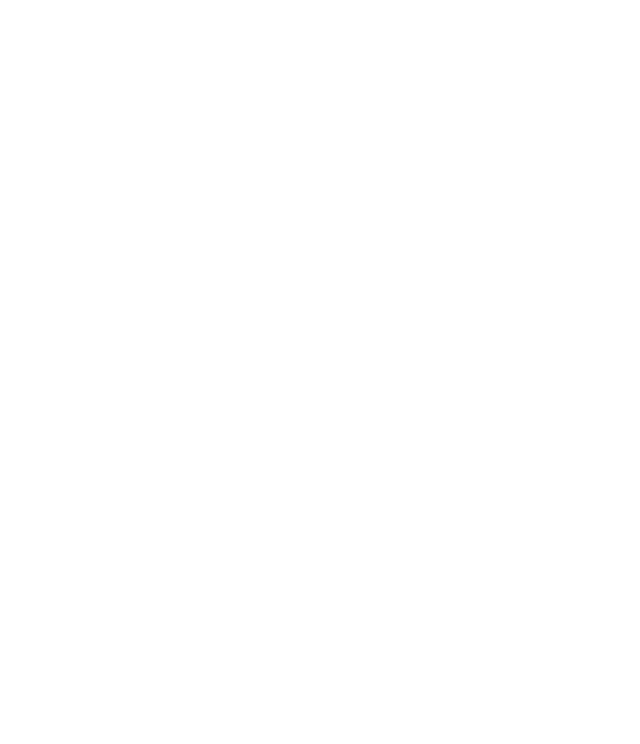
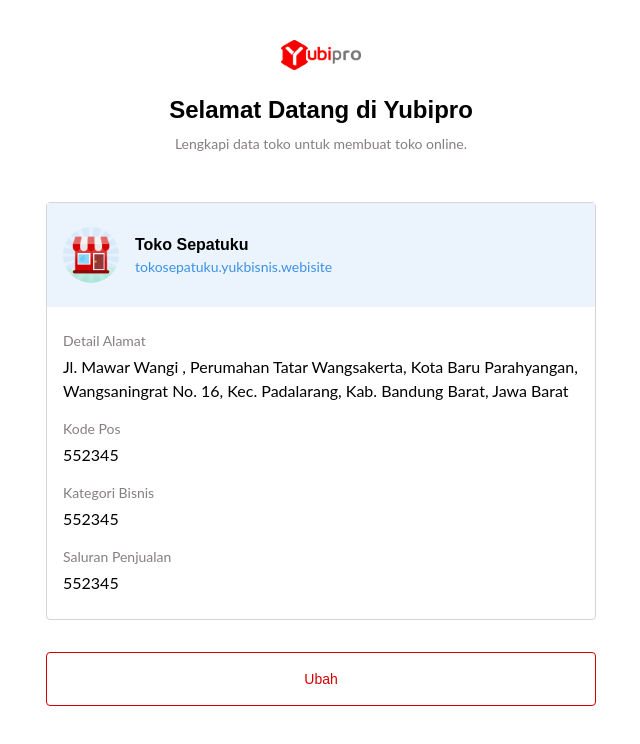
Before and after one commit to hakamfaza/Front-End-YukBisnis, a React (Create React App) app: page /profile in a window 1280 px wide. Before the commit this address had no page. Shown: the top 744 px of the page, without its empty margins (319-959 px from the left). Built offline with nearby package versions, Linux system fonts and the light colour scheme.

Commit message:
add detail store

```diff
--- a/src/components/button/btn-primary.js
+++ b/src/components/button/btn-primary.js
@@ -1,9 +1,9 @@
 import React from 'react';
 
-export default function PrimaryButton() {
+export default function PrimaryButton(params) {
   return (
     <button type="submit" className="bg-primary w-full py-4 text-white rounded mt-8 font-poppins text-sm font-light">
-      Submit
+      {params.title}
     </button>
   );
 }
--- /dev/null
+++ b/src/components/button/btn-secondary.js
@@ -0,0 +1,12 @@
+import React from 'react';
+
+export default function SecondaryButton(params) {
+  return (
+    <button
+      type="submit"
+      className="border-primary border border-spacing-1 w-full py-4 text-primary rounded mt-8 font-poppins text-sm font-light"
+    >
+      {params.title}
+    </button>
+  );
+}
--- a/src/index.css
+++ b/src/index.css
@@ -2,7 +2,7 @@
 @tailwind components;
 @tailwind utilities;
 
-@import url('https://fonts.googleapis.com/css2?family=Lato&family=Poppins:wght@300;400;700&display=swap');
+@import url('https://fonts.googleapis.com/css2?family=Lato:wght@300;400;600;700&family=Poppins:wght@300;400;600;700&display=swap');
 
 * {
   padding: 0;
--- a/src/pages/CreateStore.jsx
+++ b/src/pages/CreateStore.jsx
@@ -4,7 +4,7 @@
 import TextArea from '../components/input/text-area-input';
 import TextInput from '../components/input/text-input';
 import UrlInput from '../components/input/url.input';
-import SelectOption from '../components/select-input';
+import SelectOption from '../components/input/select-input';
 
 export default function CreateStore() {
   return (
@@ -33,7 +33,7 @@
           </div>
           <SelectOption id="category" title="Kategori Bisnis" default="Pilih Kategori Bisnis" />
           <SelectOption id="saluran" title="Saluran Penjualan Utama" default="Pilih Saluran Penjualan Utama" />
-          <PrimaryButton />
+          <PrimaryButton title="Simpan" />
         </div>
       </div>
     </div>
--- /dev/null
+++ b/src/pages/Profile.jsx
@@ -0,0 +1,43 @@
+import React from 'react';
+import logo from '../assets/img/logo.png';
+import store from '../assets/img/store.png';
+import SecondaryButton from '../components/button/btn-secondary';
+
+export default function Profile() {
+  return (
+    <div className="bg-neutral flex justify-center">
+      <div className="bg-white w-[646px] pb-10 pl-12 pr-12">
+        <div className="flex justify-center items-center flex-col p-12 pt-10">
+          <img src={logo} alt="" className="w-20" />
+          <h1 className="font-poppins font-bold text-2xl mt-6">Selamat Datang di Yubipro</h1>
+          <p className="font-lato text-black-60 text-sm mt-2">Lengkapi data toko untuk membuat toko online.</p>
+        </div>
+        <div className="rounded border-solid border border-black-20">
+          <div className="bg-blue-10 flex px-4 py-6 items-center">
+            <img src={store} alt="" className="w-14 h-14 rounded-full" />
+            <div className="ml-4">
+              <h1 className="font-poppins text-base font-semibold">Toko Sepatuku</h1>
+              <p className="font-lato text-sm text-blue ">tokosepatuku.yukbisnis.webisite</p>
+            </div>
+          </div>
+          <div className="py-6 px-4">
+            <h1 className="font-lato text-sm text-black-60 mb-1 cursor-pointer">Detail Alamat</h1>
+            <p className="font-lato text-base">
+              Jl. Mawar Wangi , Perumahan Tatar Wangsakerta, Kota Baru Parahyangan, Wangsaningrat No. 16, Kec.
+              Padalarang, Kab. Bandung Barat, Jawa Barat
+            </p>
+            <h1 className="font-lato text-sm text-black-60 mb-1 cursor-pointer mt-4">Kode Pos</h1>
+            <p className="font-lato text-base">552345</p>
+
+            <h1 className="font-lato text-sm text-black-60 mb-1 cursor-pointer mt-4">Kategori Bisnis</h1>
+            <p className="font-lato text-base">552345</p>
+
+            <h1 className="font-lato text-sm text-black-60 mb-1 cursor-pointer mt-4">Saluran Penjualan</h1>
+            <p className="font-lato text-base">552345</p>
+          </div>
+        </div>
+        <SecondaryButton title="Ubah" />
+      </div>
+    </div>
+  );
+}
--- a/src/routers/index.js
+++ b/src/routers/index.js
@@ -1,12 +1,16 @@
 import React from 'react';
 import { BrowserRouter, Route, Routes } from 'react-router-dom';
 import CreateStore from '../pages/CreateStore';
+import Profile from '../pages/Profile';
 
 export default function router() {
   return (
     <BrowserRouter>
       <Routes path="/">
         <Route index element={<CreateStore />} />
+        <Route path="/profile">
+          <Route index element={<Profile />} />
+        </Route>
       </Routes>
     </BrowserRouter>
   );
--- a/tailwind.config.js
+++ b/tailwind.config.js
@@ -15,7 +15,8 @@
       'black-60': '#847F82',
       'black-20': '#D6D4D5',
       'red-20': '#F6CCCC',
-      blue: '#3C91E6'
+      blue: '#3C91E6',
+      'blue-10': '#EBF4FC'
     }
   },
   plugins: []
```
Also changed, not shown: src/assets/img/store.png (added), src/components/input/select-input.js (renamed from src/components/select-input.js).
